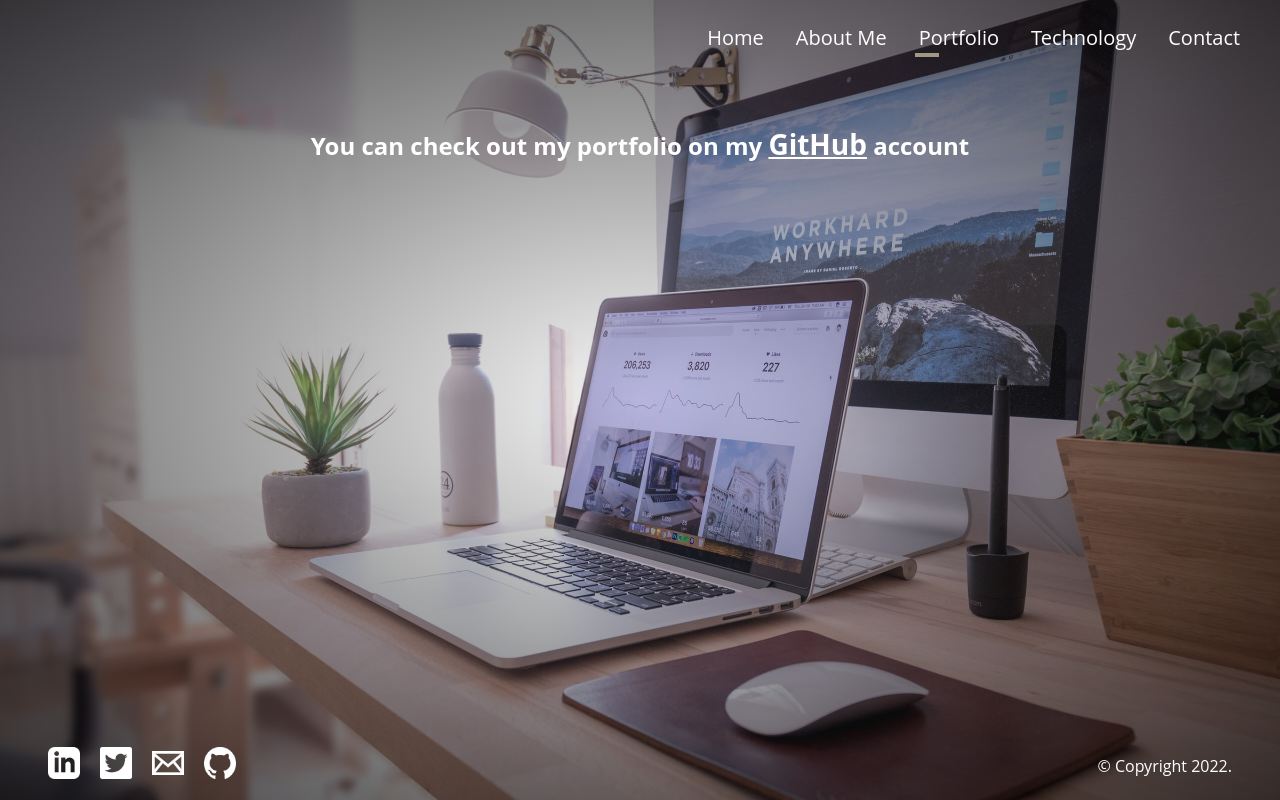
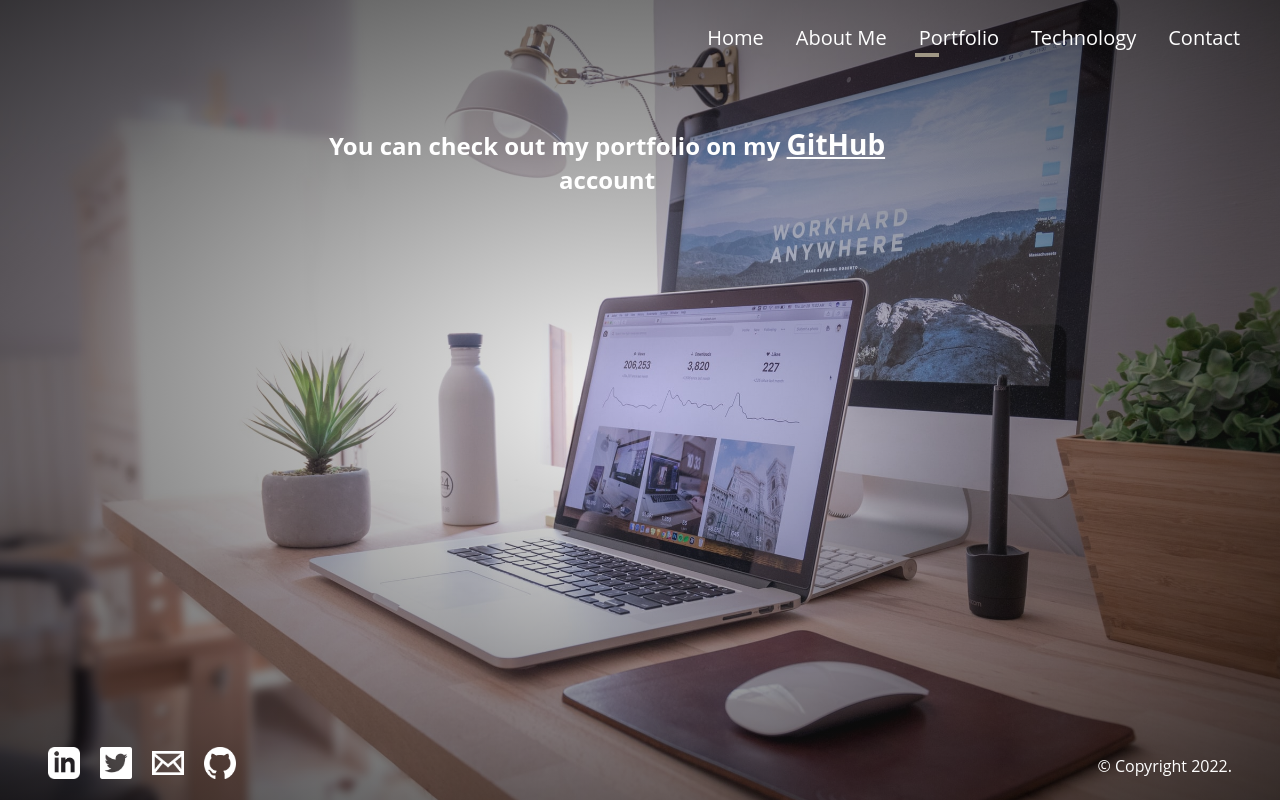
Before and after one commit to IvanMilovac/personal-portfolio-page, a React app: page /work in a window 1280 px wide. Built offline with nearby package versions, Linux system fonts and the light colour scheme.

Commit message:
Added link to Github from Portfolio page

```diff
--- a/package.json
+++ b/package.json
@@ -31,6 +31,7 @@
     "@fortawesome/free-brands-svg-icons": "^5.15.4",
     "@fortawesome/free-solid-svg-icons": "^5.15.4",
     "@fortawesome/react-fontawesome": "^0.1.16",
+    "firebase": "^9.6.1",
     "react": "^17.0.2",
     "react-dom": "^17.0.2",
     "react-router-dom": "^6.2.1"
--- a/src/components/About.jsx
+++ b/src/components/About.jsx
@@ -11,7 +11,7 @@ const About = () => {
   const [education, setEducation] = useState(true);
   return (
     <div className="about-container">
-      <h2 className="about-page-title">About me...</h2>
+      <h2 className="about-page-title">About my...</h2>
       <SliderEducation setEducation={setEducation} />
       <div className="timeline">
         {education && <Timeline data={educationData} />}
--- a/src/components/Technology.jsx
+++ b/src/components/Technology.jsx
@@ -158,7 +158,7 @@ const Technology = () => {
   return (
     <div className="technology-container">
       <div className="technology-container-wrapper">
-        <h2>Have experience with...</h2>
+        <h2>I have experience with...</h2>
         <div className="technology-container-filter">
           <ul>
             <li
--- a/src/components/Work.scss
+++ b/src/components/Work.scss
@@ -1,6 +1,7 @@
 .work-container {
   flex: 1 1 auto;
   padding-top: 50px;
+  margin: 0 auto;
   h2 {
     color: white;
     a {
@@ -13,5 +14,8 @@
     a:hover {
       transform: scale(1.01);
     }
+    width: 100%;
+    max-width: 90%;
+    text-align: center;
   }
 }
```
Also changed, not shown: firebase.json (added), 2 other files (tests, documents, lock files or other folders).
